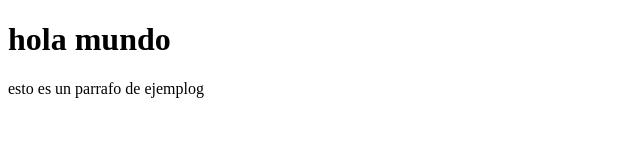
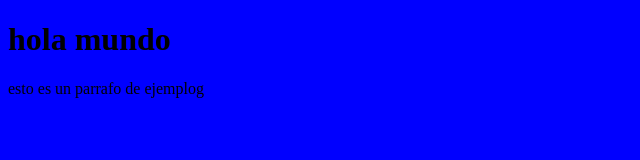
Before and after one commit to abnerck/pildroasinformaticas, a plain HTML site: page index.html in a window 1280 px wide. Shown: the whole page, without its empty margins (0-640 px from the left). Drawn offline with Linux system fonts and the light colour scheme.

```diff
--- /dev/null
+++ b/css/styles.css
@@ -0,0 +1,4 @@
+body{
+    background-color: blue;
+
+}
--- a/index.html
+++ b/index.html
@@ -4,6 +4,7 @@
     <meta charset="UTF-8">
     <meta name="viewport" content="width=device-width, initial-scale=1.0">
     <title>Document</title>
+    <link rel="stylesheet" href="css/styles.css"  type="text/css">
 </head>
 <body>
    <h1>hola mundo</h1>
--- /dev/null
+++ b/js/javascript.js
@@ -0,0 +1 @@
+console.log("hola mundo");
```
